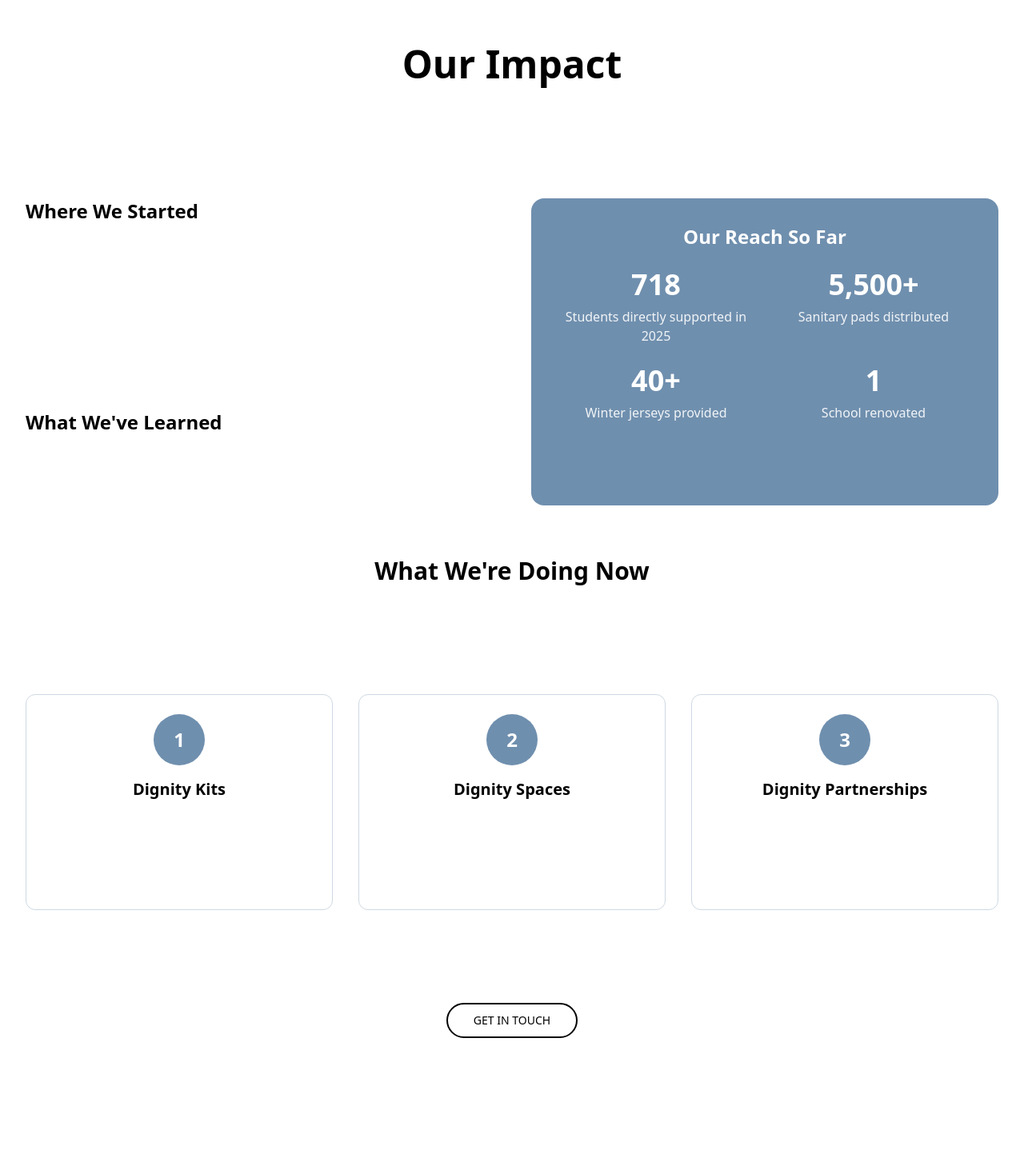
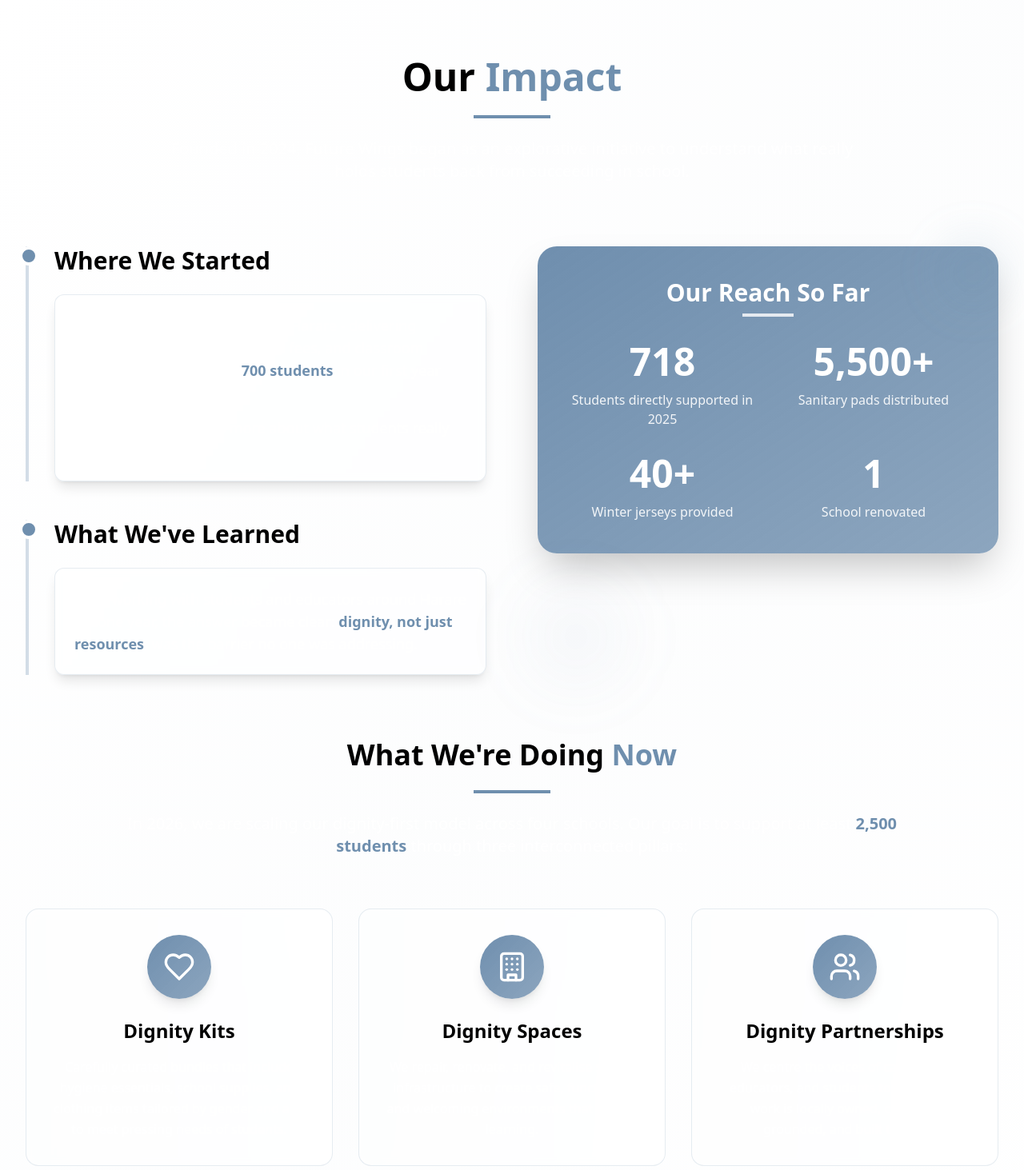
Before and after one commit to myTestAccount263/pigment-palette-perfect-34, a React (Vite) app: page / in a window 1280 px wide. Shown: the part 1340-2803 px from the top of the page at 80% size. Built offline with nearby package versions, Linux system fonts and the light colour scheme.

Commit message:
Refactor: Improve Impact section
Updated the styling of the Impact section to improve its visual appearance.

```diff
--- a/src/components/ImpactSection.tsx
+++ b/src/components/ImpactSection.tsx
@@ -1,123 +1,159 @@
 import { Button } from "@/components/ui/button";
+import { Users, Heart, Building, ArrowRight } from "lucide-react";
 
 const ImpactSection = () => {
   return (
-    <section className="py-12 sm:py-16 lg:py-20 bg-background">
+    <section className="py-16 sm:py-20 lg:py-24 bg-gradient-to-br from-background via-accent/5 to-background">
       <div className="max-w-7xl mx-auto px-4 sm:px-6 lg:px-8">
         {/* Header */}
-        <div className="text-center mb-12 lg:mb-16">
-          <h2 className="text-3xl sm:text-4xl lg:text-5xl font-bold mb-4 sm:mb-6 text-foreground">
-            Our Impact
+        <div className="text-center mb-16 lg:mb-20">
+          <h2 className="text-3xl sm:text-4xl lg:text-5xl font-bold mb-6 text-foreground">
+            Our <span className="text-primary">Impact</span>
           </h2>
-          <p className="text-base sm:text-lg text-muted-foreground max-w-3xl mx-auto">
+          <div className="w-24 h-1 bg-primary mx-auto mb-6"></div>
+          <p className="text-lg sm:text-xl text-muted-foreground max-w-4xl mx-auto leading-relaxed">
             Founded in 2024, Future Wings began as an explorative initiative to understand what really holds students back from succeeding in school.
           </p>
         </div>
 
-        {/* Content Grid */}
-        <div className="grid lg:grid-cols-2 gap-8 lg:gap-12 mb-12 lg:mb-16">
+        {/* Journey Timeline */}
+        <div className="grid lg:grid-cols-2 gap-12 lg:gap-16 mb-20">
           {/* Left Column */}
-          <div className="space-y-8">
-            <div>
-              <h3 className="text-xl sm:text-2xl font-bold mb-4 text-foreground">
+          <div className="space-y-12">
+            <div className="relative pl-8 border-l-4 border-primary/30">
+              <div className="absolute -left-3 top-0 w-6 h-6 bg-primary rounded-full border-4 border-background"></div>
+              <h3 className="text-2xl sm:text-3xl font-bold mb-6 text-foreground">
                 Where We Started
               </h3>
-              <p className="text-sm sm:text-base text-muted-foreground leading-relaxed mb-4">
-                We piloted interventions across Harare - delivering uniforms, sanitary pads, school fees, and classroom repairs, supporting over 700 students in our first year alone. Each project taught us more about what students really need to succeed.
-              </p>
-              <p className="text-sm sm:text-base text-muted-foreground leading-relaxed">
-                After working with students and educators around Harare for one year, the answer became clear: dignity, not just resources, was the barrier no one was addressing.
-              </p>
+              <div className="bg-background/60 backdrop-blur-sm rounded-xl p-6 border border-border/50 shadow-lg">
+                <p className="text-base sm:text-lg text-muted-foreground leading-relaxed mb-4">
+                  We piloted interventions across Harare - delivering uniforms, sanitary pads, school fees, and classroom repairs, supporting over <span className="font-semibold text-primary">700 students</span> in our first year alone.
+                </p>
+                <p className="text-base sm:text-lg text-muted-foreground leading-relaxed">
+                  Each project taught us more about what students really need to succeed.
+                </p>
+              </div>
             </div>
 
-            <div>
-              <h3 className="text-xl sm:text-2xl font-bold mb-4 text-foreground">
+            <div className="relative pl-8 border-l-4 border-primary/30">
+              <div className="absolute -left-3 top-0 w-6 h-6 bg-primary rounded-full border-4 border-background"></div>
+              <h3 className="text-2xl sm:text-3xl font-bold mb-6 text-foreground">
                 What We've Learned
               </h3>
-              <p className="text-sm sm:text-base text-muted-foreground leading-relaxed">
-                Access to education is not enough. If students feel ashamed, unsafe, or unprepared at school, they cannot truly learn. We realised that dignity is the missing link in most education support models.
-              </p>
+              <div className="bg-background/60 backdrop-blur-sm rounded-xl p-6 border border-border/50 shadow-lg">
+                <p className="text-base sm:text-lg text-muted-foreground leading-relaxed">
+                  After working with students and educators around Harare for one year, the answer became clear: <span className="font-semibold text-primary">dignity, not just resources</span>, was the barrier no one was addressing.
+                </p>
+              </div>
             </div>
           </div>
 
-          {/* Right Column - Stats */}
-          <div className="bg-primary rounded-2xl p-6 sm:p-8 text-background">
-            <h3 className="text-xl sm:text-2xl font-bold mb-6 text-center">
-              Our Reach So Far
+          {/* Right Column - Enhanced Stats */}
+          <div className="relative">
+            <div className="bg-gradient-to-br from-primary to-primary/80 rounded-3xl p-8 sm:p-10 text-background shadow-2xl">
+              <div className="text-center mb-8">
+                <h3 className="text-2xl sm:text-3xl font-bold mb-2">
+                  Our Reach So Far
+                </h3>
+                <div className="w-16 h-1 bg-background mx-auto opacity-80"></div>
+              </div>
+              <div className="grid grid-cols-2 gap-8">
+                <div className="text-center group">
+                  <div className="text-4xl sm:text-5xl font-bold mb-3 group-hover:scale-110 transition-transform">718</div>
+                  <div className="text-sm sm:text-base opacity-90 leading-tight">Students directly supported in 2025</div>
+                </div>
+                <div className="text-center group">
+                  <div className="text-4xl sm:text-5xl font-bold mb-3 group-hover:scale-110 transition-transform">5,500+</div>
+                  <div className="text-sm sm:text-base opacity-90 leading-tight">Sanitary pads distributed</div>
+                </div>
+                <div className="text-center group">
+                  <div className="text-4xl sm:text-5xl font-bold mb-3 group-hover:scale-110 transition-transform">40+</div>
+                  <div className="text-sm sm:text-base opacity-90 leading-tight">Winter jerseys provided</div>
+                </div>
+                <div className="text-center group">
+                  <div className="text-4xl sm:text-5xl font-bold mb-3 group-hover:scale-110 transition-transform">1</div>
+                  <div className="text-sm sm:text-base opacity-90 leading-tight">School renovated</div>
+                </div>
+              </div>
+            </div>
+            {/* Decorative elements */}
+            <div className="absolute -top-4 -right-4 w-24 h-24 bg-primary/10 rounded-full blur-xl"></div>
+            <div className="absolute -bottom-4 -left-4 w-32 h-32 bg-primary/5 rounded-full blur-2xl"></div>
+          </div>
+        </div>
+
+        {/* Three Pillars */}
+        <div className="mb-16">
+          <div className="text-center mb-16">
+            <h3 className="text-3xl sm:text-4xl font-bold mb-6 text-foreground">
+              What We're Doing <span className="text-primary">Now</span>
             </h3>
-            <div className="grid grid-cols-1 sm:grid-cols-2 gap-6">
-              <div className="text-center">
-                <div className="text-3xl sm:text-4xl font-bold mb-2">718</div>
-                <div className="text-sm sm:text-base opacity-90">Students directly supported in 2025</div>
+            <div className="w-24 h-1 bg-primary mx-auto mb-6"></div>
+            <p className="text-lg sm:text-xl text-muted-foreground max-w-5xl mx-auto leading-relaxed mb-8">
+              In 2026, we are scaling our dignity-first model across four schools. Our goal is to support at least <span className="font-semibold text-primary">2,500 students</span> through three interconnected pillars:
+            </p>
+          </div>
+
+          <div className="grid md:grid-cols-3 gap-8">
+            {/* Dignity Kits */}
+            <div className="group relative">
+              <div className="absolute inset-0 bg-gradient-to-r from-primary/5 to-transparent rounded-2xl"></div>
+              <div className="relative text-center p-8 border border-border/50 rounded-2xl hover:shadow-xl transition-all duration-300 bg-background/80 backdrop-blur-sm group-hover:-translate-y-2">
+                <div className="w-20 h-20 bg-gradient-to-br from-primary to-primary/80 rounded-full flex items-center justify-center mx-auto mb-6 shadow-lg group-hover:scale-110 transition-transform">
+                  <Heart className="w-10 h-10 text-background" />
+                </div>
+                <h4 className="text-xl sm:text-2xl font-bold mb-4 text-foreground">Dignity Kits</h4>
+                <p className="text-base text-muted-foreground leading-relaxed">
+                  Carefully curated bundles that include hygiene essentials, school supplies, and clothing items tailored by gender and age to meet pressing needs of students.
+                </p>
               </div>
-              <div className="text-center">
-                <div className="text-3xl sm:text-4xl font-bold mb-2">5,500+</div>
-                <div className="text-sm sm:text-base opacity-90">Sanitary pads distributed</div>
+            </div>
+
+            {/* Dignity Spaces */}
+            <div className="group relative">
+              <div className="absolute inset-0 bg-gradient-to-r from-primary/5 to-transparent rounded-2xl"></div>
+              <div className="relative text-center p-8 border border-border/50 rounded-2xl hover:shadow-xl transition-all duration-300 bg-background/80 backdrop-blur-sm group-hover:-translate-y-2">
+                <div className="w-20 h-20 bg-gradient-to-br from-primary to-primary/80 rounded-full flex items-center justify-center mx-auto mb-6 shadow-lg group-hover:scale-110 transition-transform">
+                  <Building className="w-10 h-10 text-background" />
+                </div>
+                <h4 className="text-xl sm:text-2xl font-bold mb-4 text-foreground">Dignity Spaces</h4>
+                <p className="text-base text-muted-foreground leading-relaxed">
+                  We repair, renovate, and revitalise school infrastructure to create safe, functional, and welcoming environments that inspire learning.
+                </p>
               </div>
-              <div className="text-center">
-                <div className="text-3xl sm:text-4xl font-bold mb-2">40+</div>
-                <div className="text-sm sm:text-base opacity-90">Winter jerseys provided</div>
-              </div>
-              <div className="text-center">
-                <div className="text-3xl sm:text-4xl font-bold mb-2">1</div>
-                <div className="text-sm sm:text-base opacity-90">School renovated</div>
+            </div>
+
+            {/* Dignity Partnerships */}
+            <div className="group relative">
+              <div className="absolute inset-0 bg-gradient-to-r from-primary/5 to-transparent rounded-2xl"></div>
+              <div className="relative text-center p-8 border border-border/50 rounded-2xl hover:shadow-xl transition-all duration-300 bg-background/80 backdrop-blur-sm group-hover:-translate-y-2">
+                <div className="w-20 h-20 bg-gradient-to-br from-primary to-primary/80 rounded-full flex items-center justify-center mx-auto mb-6 shadow-lg group-hover:scale-110 transition-transform">
+                  <Users className="w-10 h-10 text-background" />
+                </div>
+                <h4 className="text-xl sm:text-2xl font-bold mb-4 text-foreground">Dignity Partnerships</h4>
+                <p className="text-base text-muted-foreground leading-relaxed">
+                  We centre the voices of caregivers, educators, and students to ensure our work is locally owned, culturally grounded, and built to last.
+                </p>
               </div>
             </div>
           </div>
         </div>
 
-        {/* Three Pillars */}
-        <div className="mb-12 lg:mb-16">
-          <h3 className="text-2xl sm:text-3xl font-bold mb-8 text-center text-foreground">
-            What We're Doing Now
-          </h3>
-          <p className="text-base sm:text-lg text-muted-foreground text-center max-w-4xl mx-auto mb-12">
-            In 2026, we are scaling our dignity-first model across four schools. Our goal is to support at least 2,500 students through three interconnected pillars:
+        {/* Enhanced Call to Action */}
+        <div className="text-center bg-gradient-to-r from-accent/10 via-primary/5 to-accent/10 rounded-3xl p-10">
+          <h4 className="text-2xl sm:text-3xl font-bold mb-4 text-foreground">
+            Ready to Make a Difference?
+          </h4>
+          <p className="text-lg text-muted-foreground mb-8 max-w-2xl mx-auto">
+            Want to partner with us and help restore dignity in education across Zimbabwe?
           </p>
-
-          <div className="grid md:grid-cols-3 gap-8">
-            {/* Dignity Kits */}
-            <div className="text-center p-6 border border-border rounded-xl hover:shadow-lg transition-shadow">
-              <div className="w-16 h-16 bg-primary rounded-full flex items-center justify-center mx-auto mb-4">
-                <span className="text-2xl font-bold text-background">1</span>
-              </div>
-              <h4 className="text-lg sm:text-xl font-bold mb-4 text-foreground">Dignity Kits</h4>
-              <p className="text-sm sm:text-base text-muted-foreground leading-relaxed">
-                Carefully curated bundles that include hygiene essentials, school supplies, and clothing items tailored by gender and age to meet pressing needs of students.
-              </p>
-            </div>
-
-            {/* Dignity Spaces */}
-            <div className="text-center p-6 border border-border rounded-xl hover:shadow-lg transition-shadow">
-              <div className="w-16 h-16 bg-primary rounded-full flex items-center justify-center mx-auto mb-4">
-                <span className="text-2xl font-bold text-background">2</span>
-              </div>
-              <h4 className="text-lg sm:text-xl font-bold mb-4 text-foreground">Dignity Spaces</h4>
-              <p className="text-sm sm:text-base text-muted-foreground leading-relaxed">
-                We repair, renovate, and revitalise school infrastructure to create safe, functional, and welcoming environments that inspire learning.
-              </p>
-            </div>
-
-            {/* Dignity Partnerships */}
-            <div className="text-center p-6 border border-border rounded-xl hover:shadow-lg transition-shadow">
-              <div className="w-16 h-16 bg-primary rounded-full flex items-center justify-center mx-auto mb-4">
-                <span className="text-2xl font-bold text-background">3</span>
-              </div>
-              <h4 className="text-lg sm:text-xl font-bold mb-4 text-foreground">Dignity Partnerships</h4>
-              <p className="text-sm sm:text-base text-muted-foreground leading-relaxed">
-                We centre the voices of caregivers, educators, and students to ensure our work is locally owned, culturally grounded, and built to last.
-              </p>
-            </div>
-          </div>
-        </div>
-
-        {/* Call to Action */}
-        <div className="text-center">
-          <p className="text-base sm:text-lg text-muted-foreground mb-6">
-            Want to partner with us?
-          </p>
-          <Button variant="rounded" size="lg" className="text-foreground">
+          <Button
+            variant="rounded"
+            size="lg"
+            className="text-background bg-primary hover:bg-primary/90 group"
+          >
             GET IN TOUCH
+            <ArrowRight className="w-5 h-5 ml-2 group-hover:translate-x-1 transition-transform" />
           </Button>
         </div>
       </div>
```
